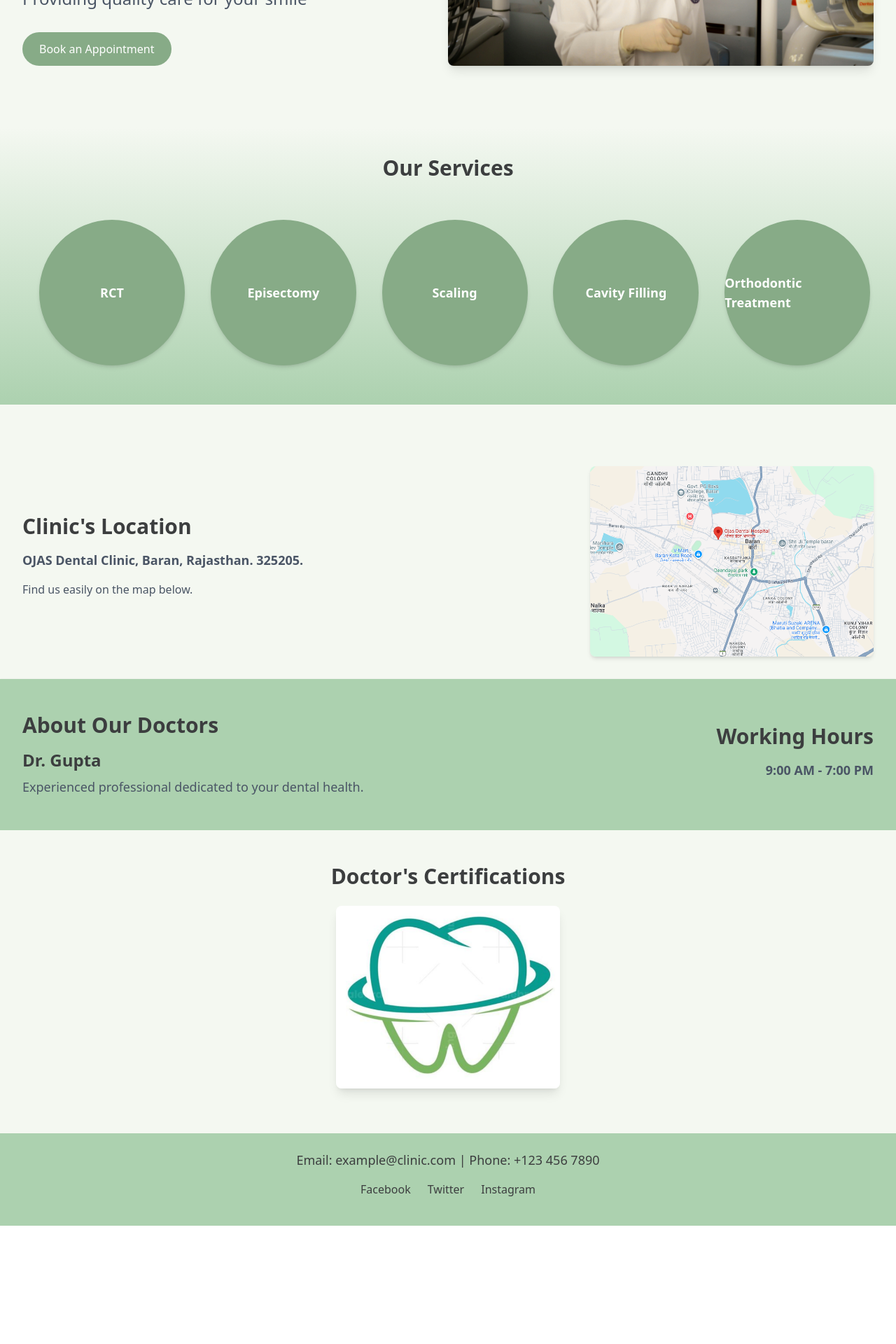
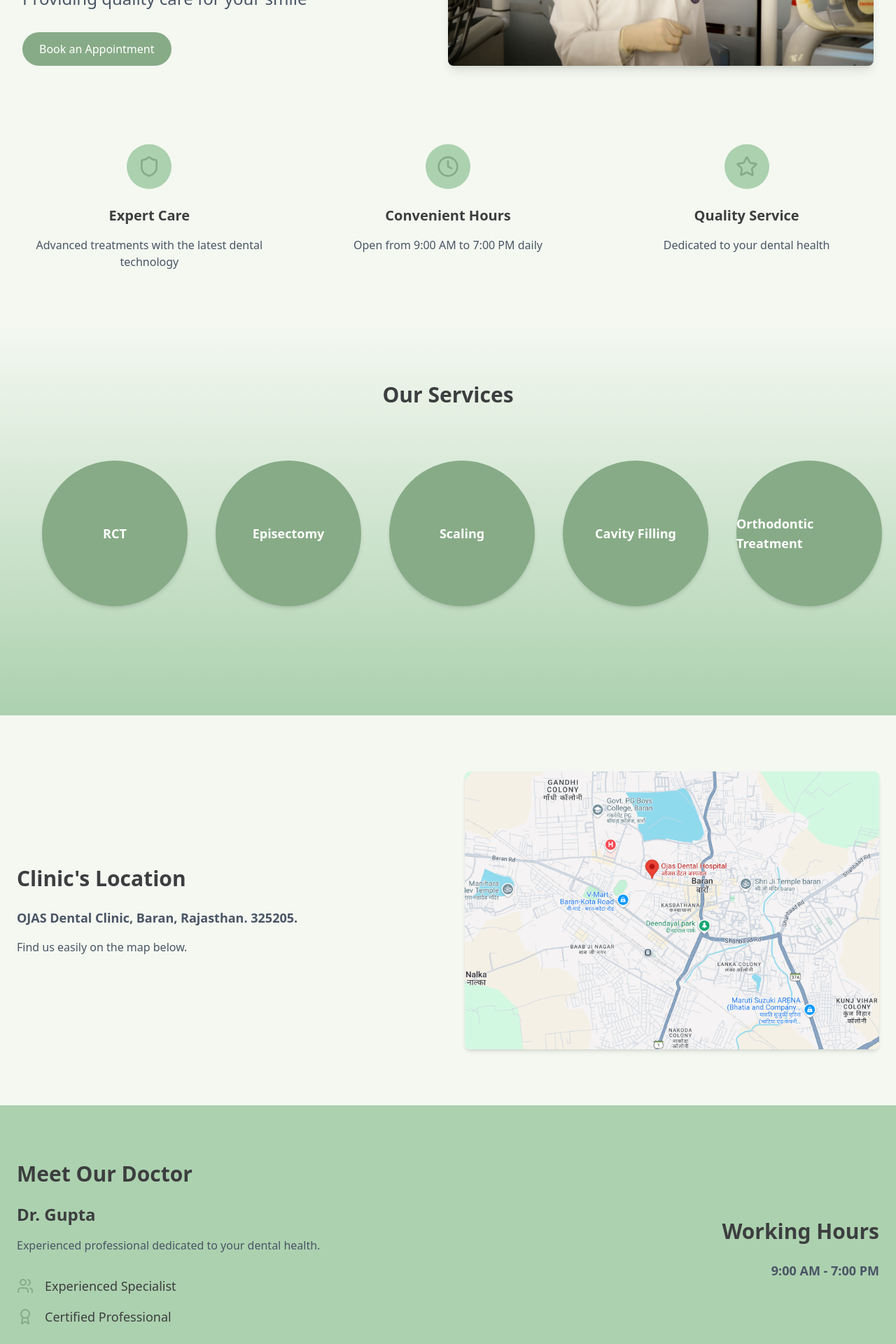
Before and after one commit to tejashriiii/dentistFrontend, a React (Vite) app: page /Home in a window 1280 px wide. Shown: the part 560-2480 px from the top of the page at 70% size. Before the commit the page ends 2311 px from the top, so only its background shows below. Built offline with nearby package versions, Linux system fonts and the light colour scheme.

Commit message:
Home: Restore original animations and revamp UI

```diff
--- a/src/pages/Home.jsx
+++ b/src/pages/Home.jsx
@@ -1,15 +1,33 @@
 import React from 'react';
 import { Link } from 'react-router-dom';
 import Header from '../components/Header';
+import {
+  Phone,
+  Mail,
+  MapPin,
+  Shield,
+  Clock,
+  Star,
+  Users,
+  Award,
+  ArrowRight
+} from 'lucide-react';
 
 const Home = () => {
+  const services = [
+    { name: "RCT", img: "./src/assets/toothrct.jpg" },
+    { name: "Episectomy", img: "./src/assets/toothepisectomy.jpg" },
+    { name: "Scaling", img: "./src/assets/toothscaling.jpg" },
+    { name: "Cavity Filling", img: "./src/assets/toothcavityfilling.png" },
+    { name: "Orthodontic Treatment", img: "./src/assets/toothorthodontic.jpg" },
+  ];
+
   return (
-    <div className="bg-[var(--bg)] text-[var(--txt)] min-h-screen">
+    <div className="min-h-screen bg-[var(--bg)] text-[var(--txt)]">
       <Header />
 
       {/* Welcome Section */}
-      <section className="flex flex-col md:flex-row justify-between items-center p-8 pt-16 md:pt-20">
-        <div className="md:w-1/2 animate-fade-in">
+      <section className="flex flex-col md:flex-row justify-between items-center p-8 pt-16 md:pt-20"> <div className="md:w-1/2 animate-fade-in">
           <h1 className="text-5xl md:text-7xl font-bold leading-tight mb-4">Welcome to OJAS Dental Clinic</h1>
           <p className="text-xl md:text-2xl text-gray-600 py-4">Providing quality care for your smile</p>
           <Link to="/appointment" className="inline-block mt-4 bg-[var(--darkgreen)] text-white px-6 py-3 rounded-full hover:bg-[var(--darkergreen)] transition-colors duration-300">
@@ -24,9 +42,33 @@ const Home = () => {
       </section>
 
       {/* Features Section */}
-      <section className="my-14 px-6 md:px-10 bg-gradient-to-b from-[var(--bg)] to-[var(--lightgreen)] py-10">
+      <section className="py-20 bg-[var(--bg)]">
+        <div className="container mx-auto px-6">
+          <div className="grid md:grid-cols-3 gap-12">
+            <Feature
+              icon={<Shield className="w-8 h-8 text-[var(--darkgreen)]" />}
+              title="Expert Care"
+              description="Advanced treatments with the latest dental technology"
+            />
+            <Feature
+              icon={<Clock className="w-8 h-8 text-[var(--darkgreen)]" />}
+              title="Convenient Hours"
+              description="Open from 9:00 AM to 7:00 PM daily"
+            />
+            <Feature
+              icon={<Star className="w-8 h-8 text-[var(--darkgreen)]" />}
+              title="Quality Service"
+              description="Dedicated to your dental health"
+            />
+          </div>
+        </div>
+      </section>
+
+      {/* Services Section */}
+      <section className="py-20 bg-gradient-to-b from-[var(--bg)] to-[var(--lightgreen)]">
             <h2 className="text-3xl font-bold text-center mb-10">Our Services</h2>
-        <div className="grid grid-cols-1 sm:grid-cols-2 md:grid-cols-5 gap-6">
+            <div className="flex justify-between items-center my-14 px-10">
+
             {[
               { name: "RCT", img: "./src/assets/toothrct.jpg" },
               { name: "Episectomy", img: "./src/assets/toothepisectomy.jpg" },
@@ -34,15 +76,20 @@ const Home = () => {
               { name: "Cavity Filling", img: "./src/assets/toothcavityfilling.png" },
               { name: "Orthodontic Treatment", img: "./src/assets/toothorthodontic.jpg" },
             ].map((feature, index) => (
-            <div key={index} className="relative group p-4">
-              <div className="w-48 h-48 md:w-52 md:h-52 flex items-center justify-center bg-[var(--darkgreen)] text-white text-lg font-bold rounded-full shadow-md transition-all duration-300 group-hover:w-56 group-hover:h-56 group-hover:bg-[var(--darkergreen)]">
+              <div key={index} className="relative group p-5 ">
+            {/* Feature Circle */}
+            <div className="w-52 h-52  flex items-center justify-center bg-[var(--darkgreen)] text-white text-lg font-bold rounded-full shadow-md transition-all duration-300 group-hover:w-60 group-hover:h-60 group-hover:bg-[var(--darkergreen)]">
               {feature.name}
             </div>
+
+
+
+            {/* Hover Image */}
             <div className="absolute inset-0 flex items-center justify-center opacity-0 group-hover:opacity-100 transition-opacity duration-300">
               <img
                 src={feature.img}
                 alt={feature.name}
-                  className="w-56 h-56 rounded-full border-4 border-[var(--darkergreen)] shadow-lg object-cover"
+                className="w-60 h-60 rounded-full border-2 border-[var(--darkergreen)] shadow-lg"
               />
             </div>
           </div>
@@ -50,64 +97,128 @@ const Home = () => {
       </div>
       </section>
 
-      {/* About Doctors & Working Hours */}
-      <section className="flex flex-col md:flex-row justify-between items-center bg-[var(--bg)] p-8">
-        <div className="md:w-1/2 mb-6 md:mb-0">
-          <h2 className="text-3xl font-bold mb-4">Clinic's Location</h2>
-          <p className="text-gray-600 font-bold text-lg">OJAS Dental Clinic, Baran, Rajasthan. 325205.</p>
-          <p className="text-gray-600 py-4">Find us easily on the map below.</p>
+      {/* Clinic Location */}
+      <section className="py-20 bg-[var(--bg)]">
+        <div className="container mx-auto px-6">
+          <div className="flex flex-col md:flex-row items-center gap-12">
+            <div className="md:w-1/2">
+              <h2 className="text-3xl font-bold mb-6">Clinic's Location</h2>
+              <p className="text-gray-600 font-bold text-lg mb-4">OJAS Dental Clinic, Baran, Rajasthan. 325205.</p>
+              <p className="text-gray-600">Find us easily on the map below.</p>
             </div>
-        <div className="md:w-1/3">
+            <div className="md:w-1/2">
               <a href="https://mapcarta.com/N7690809383" target="_blank" rel="noopener noreferrer">
                 <img
-              src="./src/assets/maps.png"
+                  src="/src/assets/maps.png"
                   alt="Clinic Map"
                   className="rounded-lg shadow-md hover:opacity-80 transition-opacity duration-300 w-full"
                 />
               </a>
             </div>
+          </div>
+        </div>
       </section>
 
       {/* Doctor Info & Hours */}
-      <section className="flex flex-col md:flex-row justify-between items-center bg-[var(--lightgreen)] px-8 py-12 shadow">
-        <div className="md:w-1/2 mb-6 md:mb-0">
-          <h2 className="text-3xl font-bold mb-2">About Our Doctors</h2>
-          <h3 className="text-2xl font-semibold py-2">Dr. Gupta</h3>
-          <p className="text-gray-600 text-lg">Experienced professional dedicated to your dental health.</p>
+      <section className="py-20 bg-[var(--lightgreen)]">
+        <div className="container mx-auto px-6">
+          <div className="flex flex-col md:flex-row items-center gap-12">
+            <div className="md:w-1/2">
+              <h2 className="text-3xl font-bold mb-6">Meet Our Doctor</h2>
+              <h3 className="text-2xl font-semibold mb-4">Dr. Gupta</h3>
+              <p className="text-gray-600 mb-8">Experienced professional dedicated to your dental health.</p>
+              <TeamFeature icon={<Users className="w-6 h-6 text-[var(--darkgreen)]" />} text="Experienced Specialist" />
+              <TeamFeature icon={<Award className="w-6 h-6 text-[var(--darkgreen)]" />} text="Certified Professional" />
             </div>
             <div className="md:w-1/2 text-center md:text-right">
-          <h2 className="text-3xl font-bold mb-2">Working Hours</h2>
-          <p className="text-gray-600 font-bold text-lg py-2">9:00 AM - 7:00 PM</p>
+              <h2 className="text-3xl font-bold mb-6">Working Hours</h2>
+              <p className="text-gray-600 font-bold text-lg">9:00 AM - 7:00 PM</p>
+            </div>
+          </div>
         </div>
       </section>
 
       {/* Doctor Certifications */}
-      <section className="text-center py-12 bg-[var(--bg)]">
+      <section className="py-20 bg-[var(--bg)] text-center">
+        <div className="container mx-auto px-6">
           <h2 className="text-3xl font-bold mb-6">Doctor's Certifications</h2>
           <img
-          src="./src/assets/clinicLogo.png"
+            src="/src/assets/clinicLogo.png"
             alt="Doctor's Certification"
             className="mx-auto my-4 max-w-xs rounded-lg shadow-lg hover:scale-105 transition-transform duration-300"
           />
+        </div>
+      </section>
+
+      {/* Contact Info */}
+      <section className="py-20 bg-[var(--lightgreen)]">
+        <div className="container mx-auto px-6">
+          <div className="grid md:grid-cols-3 gap-8">
+            <ContactInfo
+              icon={<Phone className="w-8 h-8 mx-auto mb-4 text-[var(--darkgreen)]" />}
+              title="Call Us"
+              info="+123 456 7890"
+            />
+            <ContactInfo
+              icon={<Mail className="w-8 h-8 mx-auto mb-4 text-[var(--darkgreen)]" />}
+              title="Email Us"
+              info="example@clinic.com"
+            />
+            <ContactInfo
+              icon={<MapPin className="w-8 h-8 mx-auto mb-4 text-[var(--darkgreen)]" />}
+              title="Visit Us"
+              info="OJAS Dental Clinic, Baran, Rajasthan. 325205"
+            />
+          </div>
+        </div>
       </section>
 
       {/* Footer */}
-      <footer className="bg-[var(--lightgreen)] text-[var(--txt)] p-6 text-center">
-        <p className="text-lg">Email: example@clinic.com | Phone: +123 456 7890</p>
-        <div className="flex justify-center space-x-6 py-4">
-          <a href="https://facebook.com" target="_blank" rel="noopener noreferrer" className="hover:text-[var(--darkergreen)] transition-colors">
-            Facebook
-          </a>
-          <a href="https://twitter.com" target="_blank" rel="noopener noreferrer" className="hover:text-[var(--darkergreen)] transition-colors">
-            Twitter
-          </a>
-          <a href="https://instagram.com" target="_blank" rel="noopener noreferrer" className="hover:text-[var(--darkergreen)] transition-colors">
-            Instagram
-          </a>
+      <footer className="bg-[var(--darkgreen)] text-white py-12">
+        <div className="container mx-auto px-6 text-center">
+          <h2 className="text-2xl font-bold mb-4">OJAS Dental Clinic</h2>
+          <p className="text-gray-200 mb-6">Providing quality dental care in Baran, Rajasthan</p>
+          <nav className="flex justify-center space-x-6">
+            <a href="https://facebook.com" target="_blank" rel="noopener noreferrer" className="hover:text-[var(--lightgreen)] transition-colors">Facebook</a>
+            <a href="https://twitter.com" target="_blank" rel="noopener noreferrer" className="hover:text-[var(--lightgreen)] transition-colors">Twitter</a>
+            <a href="https://instagram.com" target="_blank" rel="noopener noreferrer" className="hover:text-[var(--lightgreen)] transition-colors">Instagram</a>
+          </nav>
         </div>
       </footer>
     </div>
   );
 };
 
+// Reusable Components
+function Feature({ icon, title, description }) {
+  return (
+    <div className="text-center">
+      <div className="bg-[var(--lightgreen)] w-16 h-16 rounded-full flex items-center justify-center mx-auto mb-6">
+        {icon}
+      </div>
+      <h3 className="text-xl font-semibold mb-4">{title}</h3>
+      <p className="text-gray-600">{description}</p>
+    </div>
+  );
+}
+
+function TeamFeature({ icon, text }) {
+  return (
+    <div className="flex items-center gap-4 mb-4">
+      {icon}
+      <span className="text-lg">{text}</span>
+    </div>
+  );
+}
+
+function ContactInfo({ icon, title, info }) {
+  return (
+    <div className="text-center">
+      {icon}
+      <h3 className="text-xl font-semibold mb-2">{title}</h3>
+      <p className="text-gray-600">{info}</p>
+    </div>
+  );
+}
+
 export default Home;
```
Lines whose indentation alone changed are shown as unchanged.
